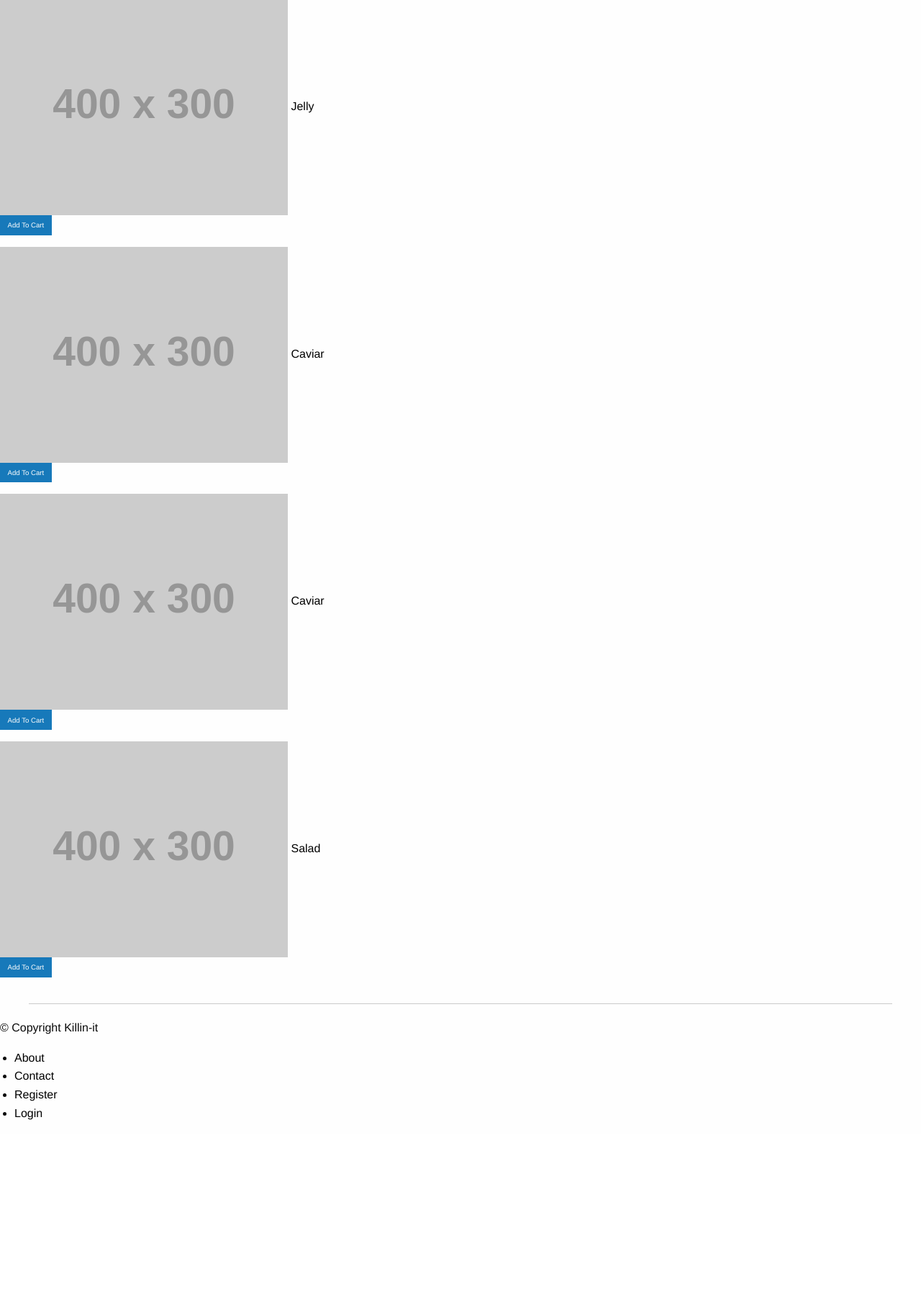
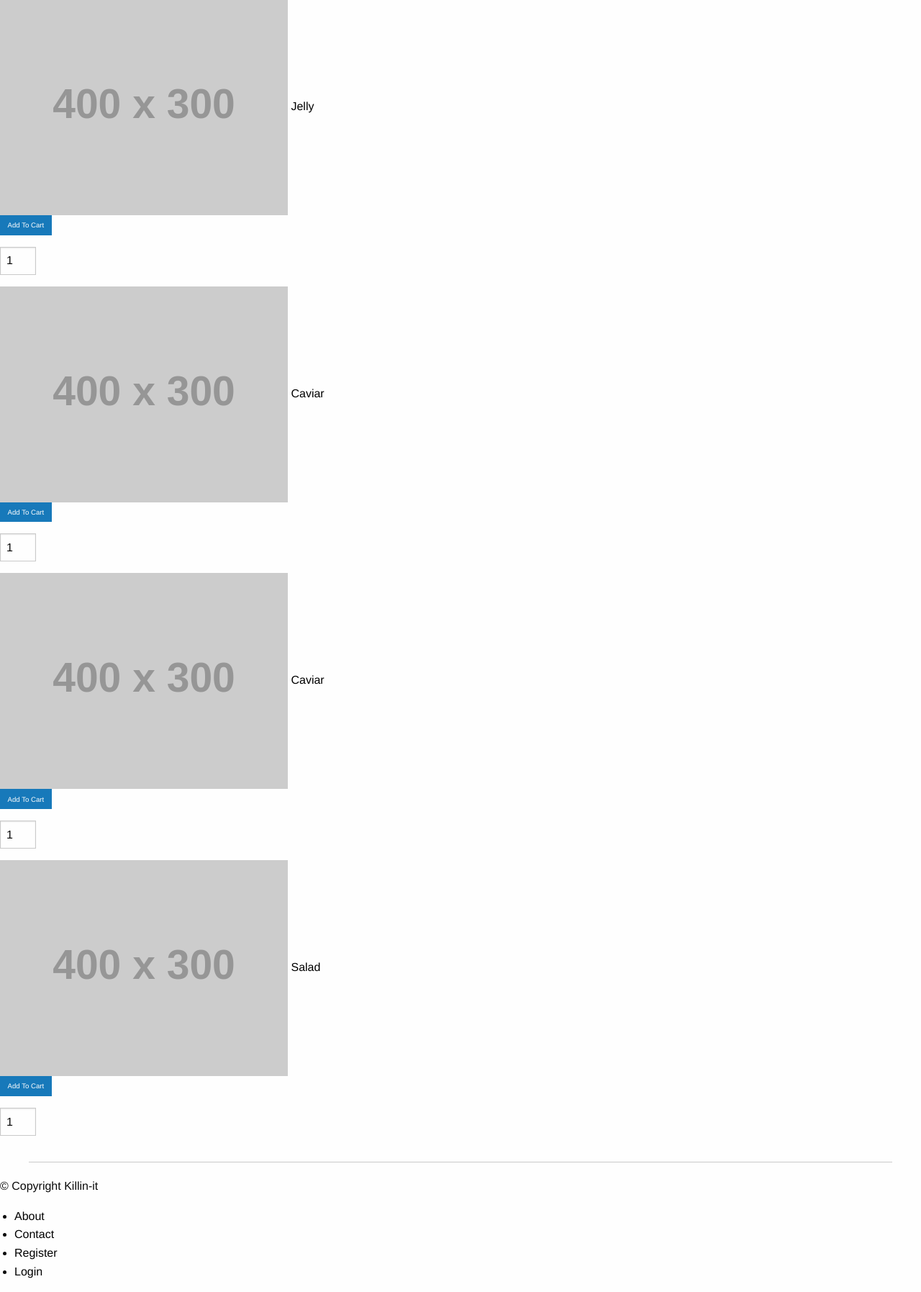
Before and after one commit to SkyHustle/shmoozee-haven, a Rails app: page /categories/1 in a window 1280 px wide. Shown: the part 109-1904 px from the top of the page at 72% size. Before the commit the page ends 1665 px from the top, so only its background shows below. Run offline with Rails 7, Linux system fonts and the light colour scheme; data comes from the database, SQL or seed files in the repository; grey boxes labelled with a size stand in for pictures from a placeholder-image service; style sheets or scripts are compiled from the project's sources; some libraries are stand-ins or nearby versions; some web fonts are replaced.

Commit message:
dumb input fields for adjusting quantity

```diff
--- a/app/assets/stylesheets/catalog-index.css
+++ b/app/assets/stylesheets/category-index.css
@@ -6,3 +6,8 @@
   width: 50%;
   font-family: monospace;
 }*/
+
+.quantity-input>input {
+  display: inline-block;
+  width: 50px;
+}
--- a/app/views/categories/show.html.erb
+++ b/app/views/categories/show.html.erb
@@ -4,7 +4,10 @@
     <div class="small-3 columns">
       <img src="http://placehold.it/400x300&text=[img]"/>
         <a href="" data-reveal-id="myModal"><%= item.title %></a>
-          <%= button_to "Add To Cart", cart_items_path(item_id: item.id), class: "button round tiny" %>
+          <%= button_to "Add To Cart", cart_items_path(item_id: item.id), class: "button tiny" %>
+          <label class="quantity-input">
+            <input type="number" value="1" name="quantity">
+          </label>
     </div>
 
     <div id="myModal" class="reveal-modal" data-reveal aria-labelledby="modalTitle" aria-hidden="true" role="dialog">
```
Also changed, not shown: app/views/carts/show.html.erb (+7 -1 lines).
